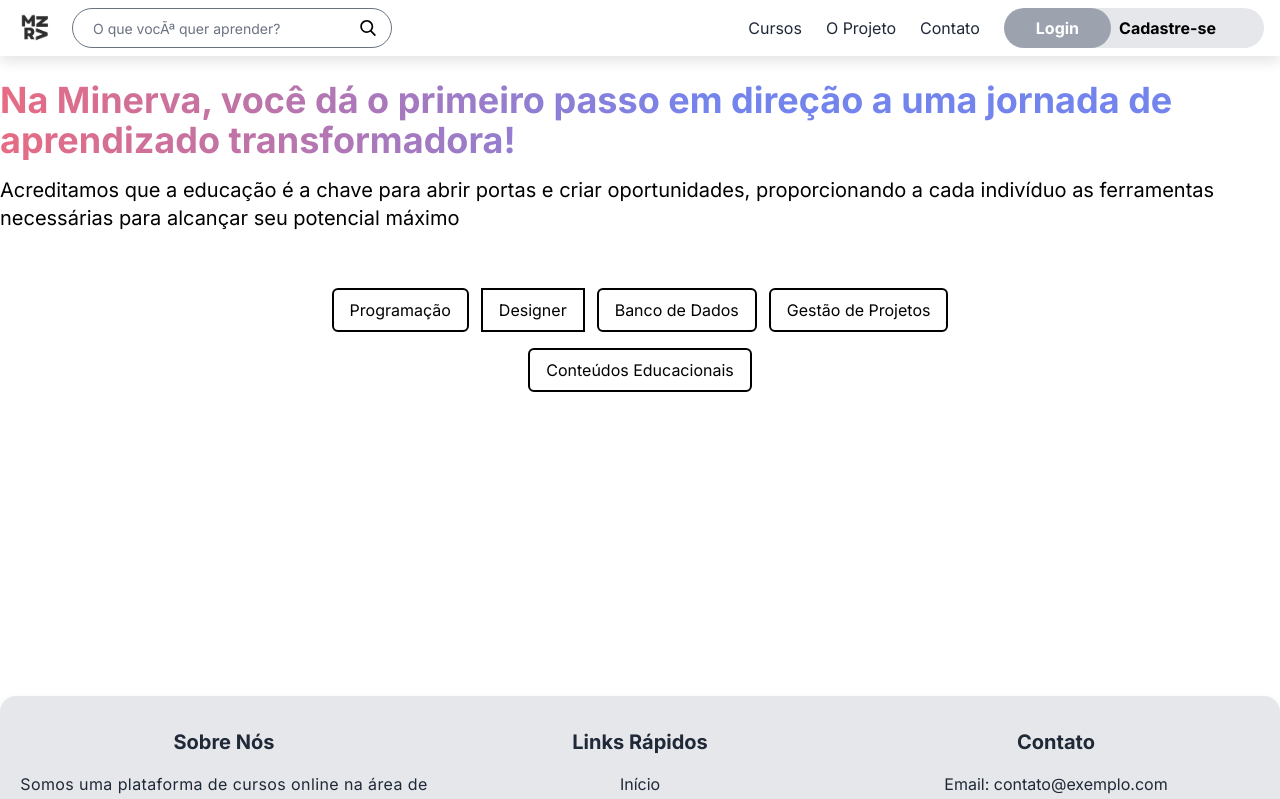
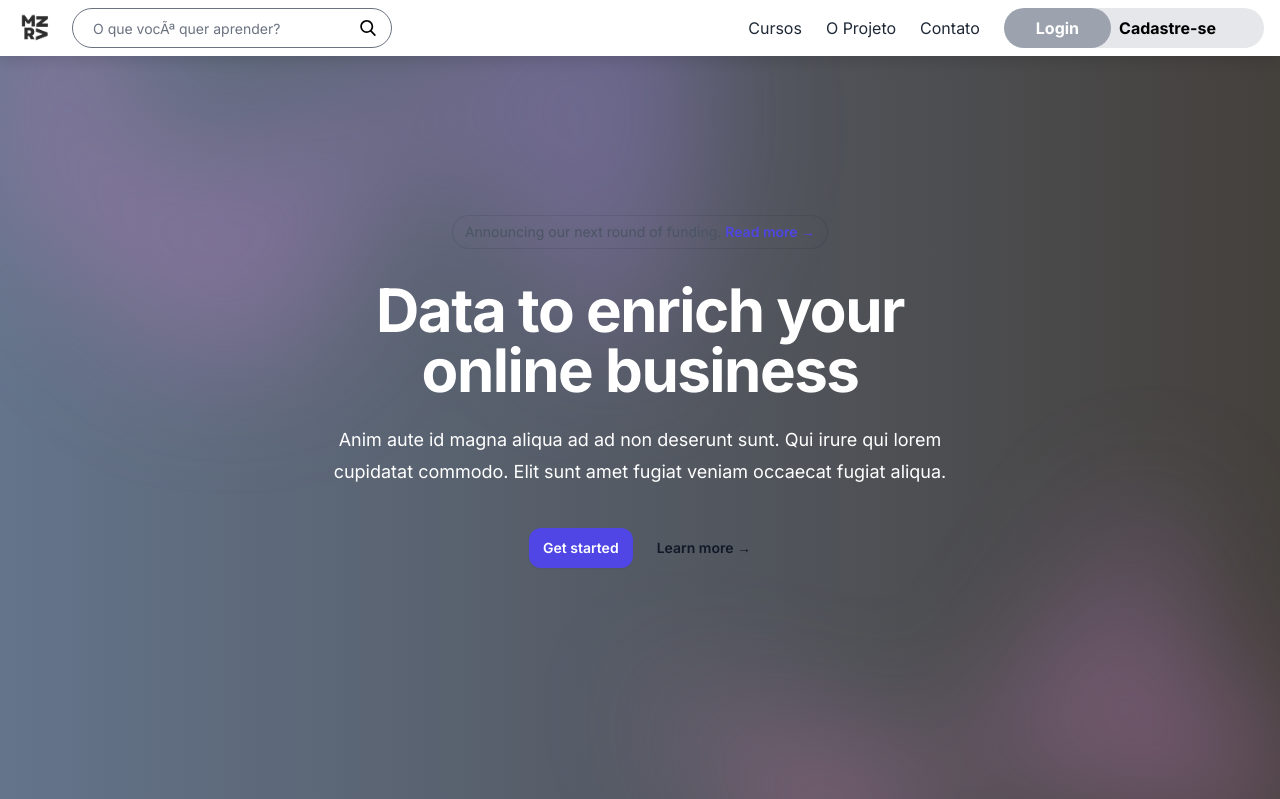
Before and after one commit to Projeto-Minerva-Academy/Frontend, a React (Vite) app: page / in a window 1280 px wide. Shown: the top 799 px of the page. Built offline with nearby package versions, Linux system fonts and the light colour scheme; grey boxes are pictures that could not be loaded; the HTML template or start-up script is replaced by a standard one.

Commit message:
chore: few adjustments at hero section and home

```diff
--- a/src/components/heroSection/HeroSection.tsx
+++ b/src/components/heroSection/HeroSection.tsx
@@ -112,7 +112,7 @@ export default function HeroSection() {
             className="relative left-[calc(50%-11rem)] aspect-[1155/678] w-[36.125rem] -translate-x-1/2 rotate-[30deg] bg-gradient-to-tr from-[#ff80b5] to-[#9089fc] opacity-30 sm:left-[calc(50%-30rem)] sm:w-[72.1875rem]"
           />
         </div>
-        <div className="mx-auto max-w-2xl py-32 sm:py-48 lg:py-56">
+        <div className="mx-auto max-w-2xl py-32 sm:py-40 lg:py-">
           <div className="hidden sm:mb-8 sm:flex sm:justify-center">
             <div className="relative rounded-full px-3 py-1 text-sm leading-6 text-gray-600 ring-1 ring-gray-900/10 hover:ring-gray-900/20">
               Announcing our next round of funding.{' '}
--- a/src/pages/home/Home.tsx
+++ b/src/pages/home/Home.tsx
@@ -1,8 +1,13 @@
+import HeroSection from "../../components/heroSection/HeroSection";
+
 function Home() {
 
   return (
-      <div className="flex justify-center bg-white mb-56">
-          <div className="container grid grid-cols text-black " >
+      <div className="flex justify-center bg-gradient-to-r from-slate-500 to-stone-700 mb-56">
+
+          <div className="container grid grid-cols text-white " >
+        <HeroSection></HeroSection>
+
               <div className="flex flex-col items-center justify-center gap-4 py-20 ">
               <h1 className="main__title--gradient text-4xl font-bold">
                 Na Minerva, você dá o primeiro passo em direção a uma jornada de aprendizado transformadora!</h1>
@@ -12,25 +17,25 @@ function Home() {
 
                   <div className="flex justfy-center mt-10 gap-3">
                       <div className="flex justify-around gap-4 ">
-                          <div className="px-4 py-2 border-2 border-black border-solid rounded-md ">
+                          <div className="px-4 py-2 border-2 border-white border-solid rounded-md ">
                               Programação
                           </div>
                       </div>
 
                       <div className="flex justify-around gap-4 ">
-                          <div className="px-4 py-2 border-2 border-black border-solid-md ">
+                          <div className="px-4 py-2 border-2 border-white border-solid-md ">
                               Designer
                           </div>
                       </div>
 
                       <div className="flex justify-around gap-4 ">
-                          <div className="px-4 py-2 border-2 border-black border-solid rounded-md ">
+                          <div className="px-4 py-2 border-2 border-white border-solid rounded-md ">
                               Banco de Dados
                           </div>
                       </div>
 
                       <div className="flex justify-around gap-4 ">
-                          <div className="px-4 py-2 border-2 border-black border-solid rounded-md ">
+                          <div className="px-4 py-2 border-2 border-white border-solid rounded-md ">
                               Gestão de Projetos
                           </div>
                       </div>
@@ -38,7 +43,7 @@ function Home() {
                   </div>
 
                   <div className="flex justify-around gap-4 ">
-                          <div className="px-4 py-2 border-2 border-black border-solid rounded-md ">
+                          <div className="px-4 py-2 border-2 border-white border-solid rounded-md ">
                               Conteúdos Educacionais
                           </div>
                       </div>
```
